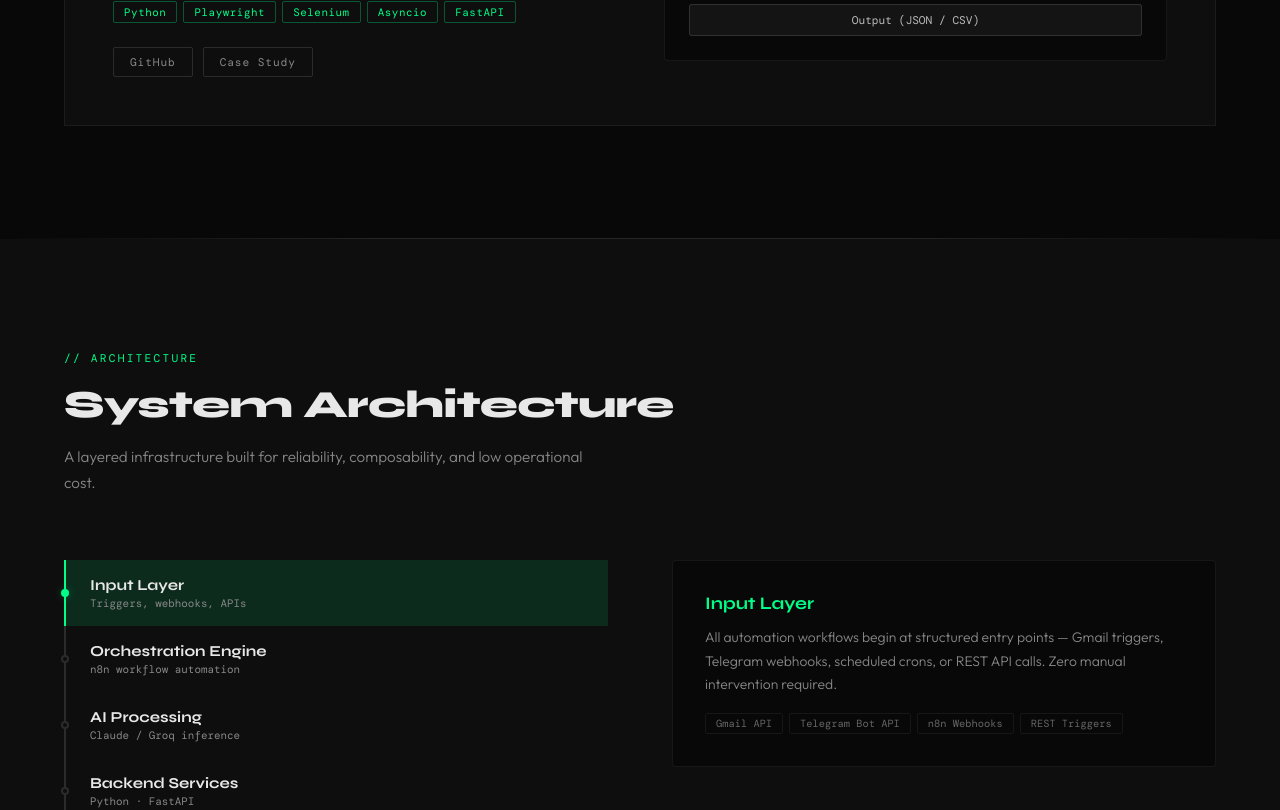
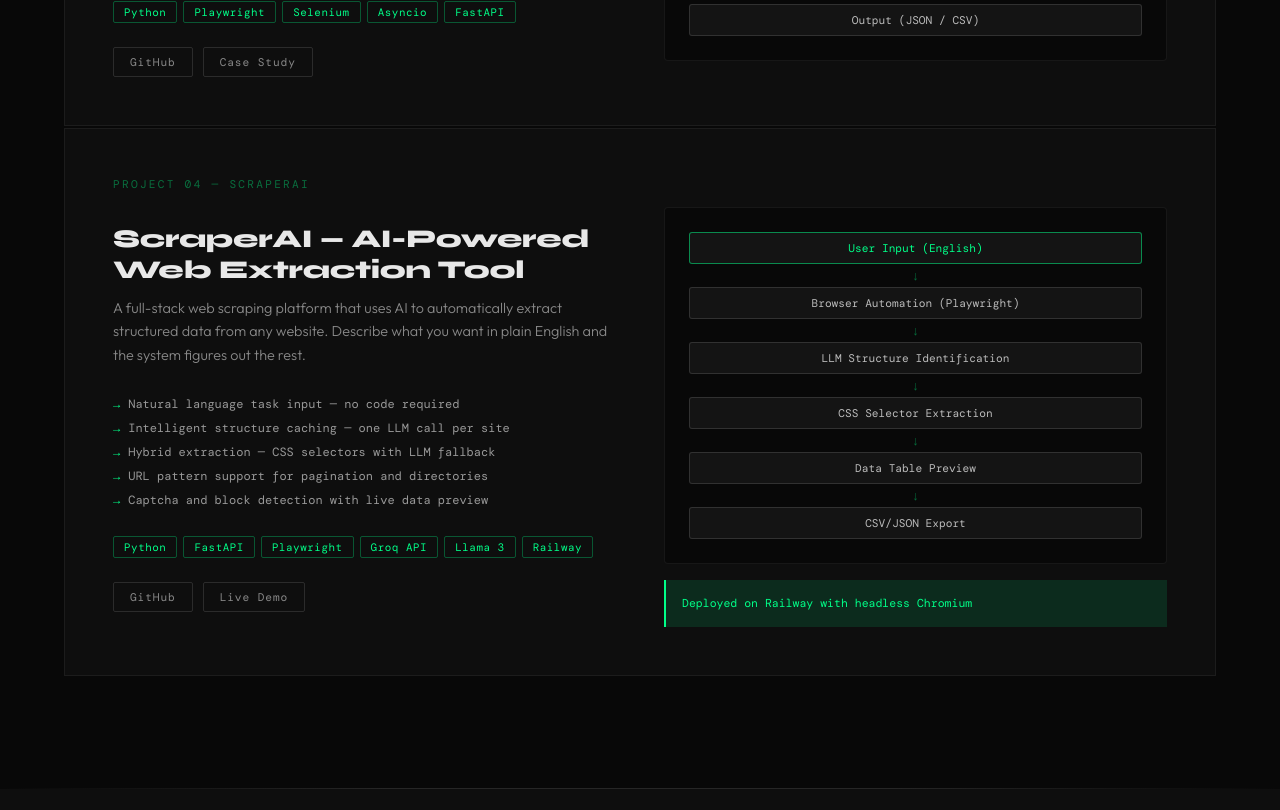
Before and after one commit to taw-ssif26/Portfolio, a React (Create React App) app: page / in a window 1280 px wide. Shown: the part 3320-4130 px from the top of the page. Built offline with nearby package versions, Linux system fonts and the light colour scheme; a web font is replaced by a local one.

Commit message:
Add ScraperAI project and case study to portfolio

```diff
--- a/src/App.js
+++ b/src/App.js
@@ -372,6 +372,21 @@ const CASES = [
         "Claude-powered conversation engine with persistent memory, intent classification, and a structured booking FSM backed by FastAPI.",
       architecture:
         "Telegram → n8n → Claude API → FastAPI → PostgreSQL → Reminder Scheduler",
+    },
+  },
+  {
+    tag: "Problem",
+    title: "Fragile Web Scraping Workflows",
+    body: "Traditional web scraping requires custom code for every website. When site structures change, scripts break, leading to high maintenance costs and data gaps for businesses relying on web data.",
+    result:
+      "AI-driven extraction that adapts to layout changes automatically.",
+    detail: {
+      challenge:
+        "Building a system that can understand intent from natural language and map it to dynamic web elements without manual selector mapping for every new site.",
+      solution:
+        "Hybrid extraction engine using LLMs for initial structure identification and cached CSS selectors for speed, with automatic fallback for complex sites.",
+      architecture:
+        "Natural Language Input → Playwright → Groq (Llama 3) → Dynamic Selector Engine → Railway",
     },
   },
 ];
@@ -991,6 +1006,75 @@ export default function Portfolio() {
               </div>
             </div>
           </div>
+          <div className="project-card">
+            <div className="project-num">PROJECT 04 — SCRAPERAI</div>
+            <div className="project-inner">
+              <div>
+                <h3 className="project-h3">
+                  ScraperAI — AI-Powered
+                  <br />
+                  Web Extraction Tool
+                </h3>
+                <p className="project-tagline">
+                  A full-stack web scraping platform that uses AI to automatically extract structured data from any website. Describe what you want in plain English and the system figures out the rest.
+                </p>
+                <ul className="feat-list">
+                  <li>Natural language task input — no code required</li>
+                  <li>Intelligent structure caching — one LLM call per site</li>
+                  <li>Hybrid extraction — CSS selectors with LLM fallback</li>
+                  <li>URL pattern support for pagination and directories</li>
+                  <li>Captcha and block detection with live data preview</li>
+                </ul>
+                <div className="stack-badges">
+                  {[
+                    "Python",
+                    "FastAPI",
+                    "Playwright",
+                    "Groq API",
+                    "Llama 3",
+                    "Railway",
+                  ].map((b) => (
+                    <span className="badge" key={b}>
+                      {b}
+                    </span>
+                  ))}
+                </div>
+                <div className="project-btns">
+                  <a className="btn-sm outline" href="#">
+                    GitHub
+                  </a>
+                  <a className="btn-sm outline" href="#">
+                    Live Demo
+                  </a>
+                </div>
+              </div>
+              <div>
+                <FlowDiagram
+                  nodes={[
+                    "User Input (English)",
+                    "Browser Automation (Playwright)",
+                    "LLM Structure Identification",
+                    "CSS Selector Extraction",
+                    "Data Table Preview",
+                    "CSV/JSON Export",
+                  ]}
+                />
+                <div
+                  style={{
+                    marginTop: "1rem",
+                    padding: "1rem",
+                    background: "var(--accent-glow)",
+                    borderLeft: "2px solid #00FF88",
+                    fontFamily: "var(--font-mono)",
+                    fontSize: "0.72rem",
+                    color: "#00FF88",
+                  }}
+                >
+                  Deployed on Railway with headless Chromium
+                </div>
+              </div>
+            </div>
+          </div>
         </div>
       </section>
       <div className="divider" />
```
